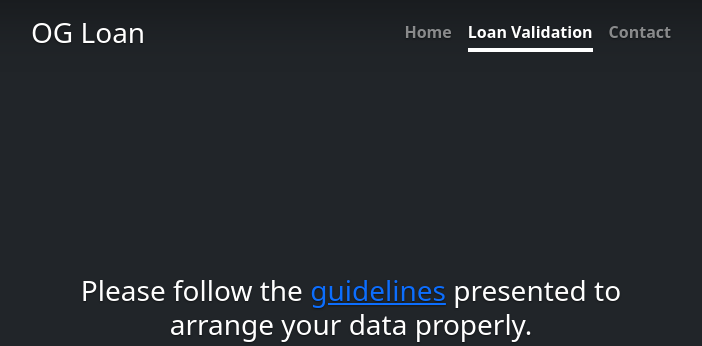
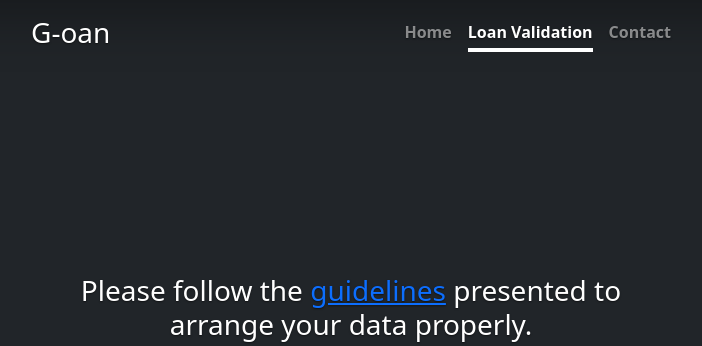
Before and after one commit to iamunik/Loan-validation, a Flask app: page /admin in a window 1280 px wide. Shown: the top 346 px of the page, without its empty margins (289-991 px from the left). Run offline with Flask 3, Linux system fonts and the light colour scheme; parts of the project's set-up code (start-up, migrations or seed data) failed here and were passed over; some libraries are stand-ins or nearby versions.

Commit message:
Corrected code

```diff
--- a/templates/dummy.html
+++ b/templates/dummy.html
@@ -4,11 +4,7 @@
     <meta charset="utf-8">
     <meta name="viewport" content="width=device-width, initial-scale=1">
 
-    <title>OG Loan</title>
-
-    <!--
-    <link rel="stylesheet" type="text/css" href="/static/css/style.css">
-    <link rel="stylesheet" type="text/css" href="/static/css/bootstrap.min.css"> -->
+    <title>G-OAN: Your Loan partner</title>
 
     <link rel="shortcut icon" href="{{ url_for('static', filename='favicon.png') }}">
     <link rel="stylesheet" type="text/css" href= "{{ url_for('static', filename='css/style.css') }}">
@@ -19,16 +15,13 @@
     <div class="cover-container d-flex w-100 h-100 p-3 mx-auto flex-column">
       <header class="mb-auto">
         <div>
-          <h3 class="float-md-start mb-0">OG Loan</h3>
+          <h3 class="float-md-start mb-0">G-oan</h3>
           <nav class="nav nav-masthead justify-content-center float-md-end">
 
             <a class="nav-link fw-bold py-1 px-0" aria-current="page" href="{{ url_for('home')}}">Home</a>
             <a class="nav-link fw-bold py-1 px-0 active" href="{{ url_for('selection')}}">Loan Validation</a>
             <a class="nav-link fw-bold py-1 px-0" href="{{ url_for('contact')}}">Contact</a>
 
-            <!-- <a class="nav-link fw-bold py-1 px-0" aria-current="page" href="index.html">Home</a>
-            <a class="nav-link fw-bold py-1 px-0 active" href="">Loan Validation</a>
-            <a class="nav-link fw-bold py-1 px-0" href="contact.html">Contact</a> -->
           </nav>
         </div>
       </header>
```
